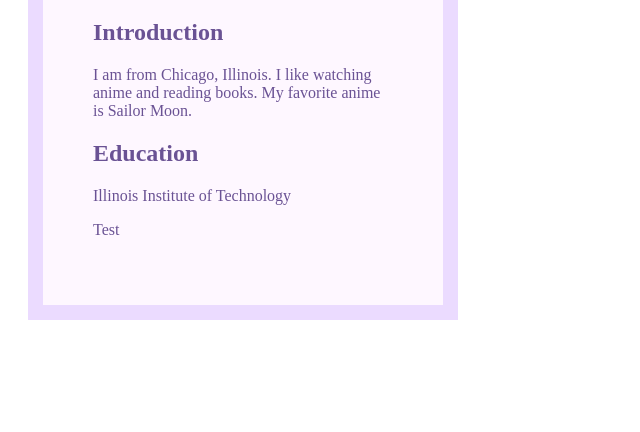
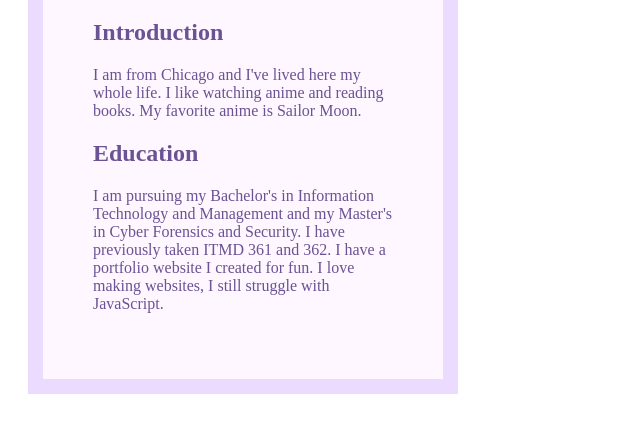
Before and after one commit to ITMD-441/Lab-1, a plain HTML site: page index.html in a window 1280 px wide. Shown: the part 146-578 px from the top of the page, without its empty margins (0-640 px from the left). Drawn offline with Linux system fonts and the light colour scheme.

Commit message:
Added my introduction and education information.

```diff
--- a/index.html
+++ b/index.html
@@ -11,12 +11,11 @@
         <h1>Nidia Guadarrama</h1>
         <section>
           <h2>Introduction</h2>
-          <p>I am from Chicago, Illinois. I like watching anime and reading books. My favorite anime is Sailor Moon.</p>
+          <p>I am from Chicago and I've lived here my whole life. I like watching anime and reading books. My favorite anime is Sailor Moon.</p>
         </section>
         <section>
           <h2>Education</h2>
-          <p>Illinois Institute of Technology</p>
-          <p>Test</p>
+          <p>I am pursuing my Bachelor's in Information Technology and Management and my Master's in Cyber Forensics and Security. I have previously taken ITMD 361 and 362. I have a portfolio website I created for fun. I love making websites, I still struggle with JavaScript.</p>
         </section>
       </div>
 </body>
```
